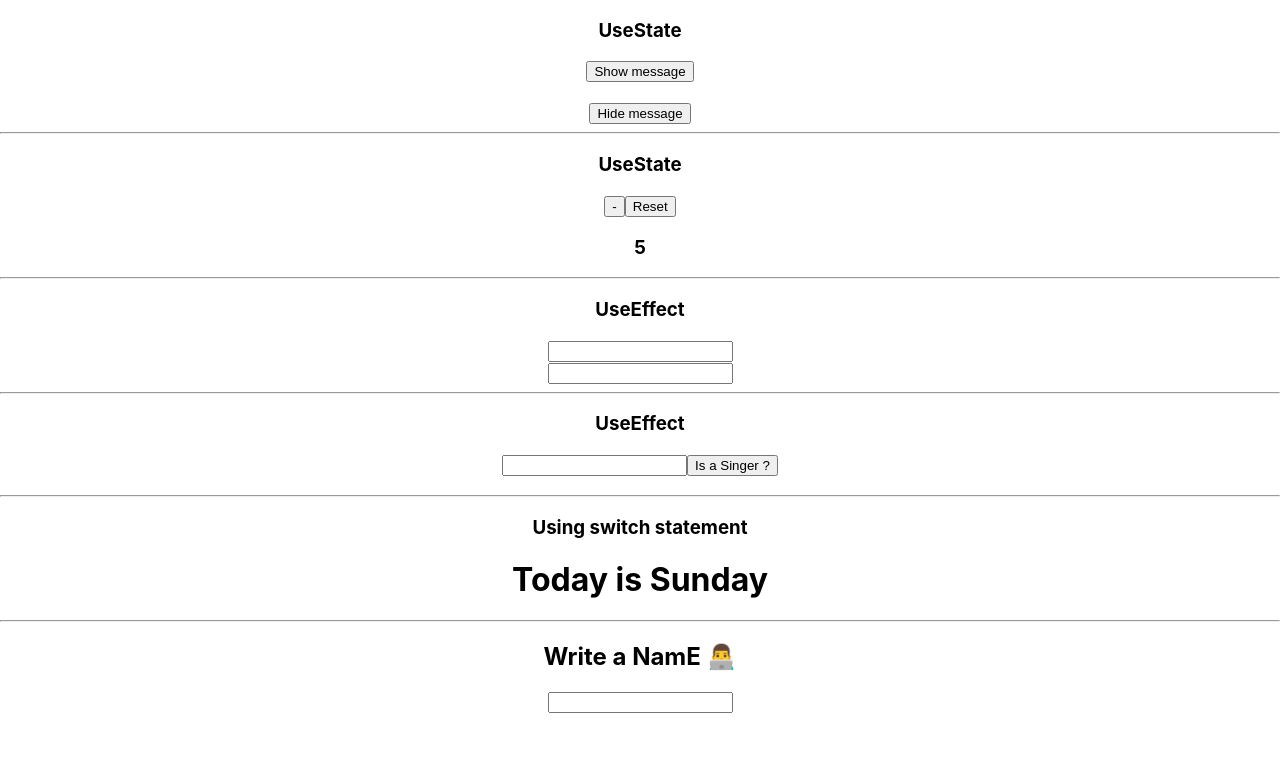
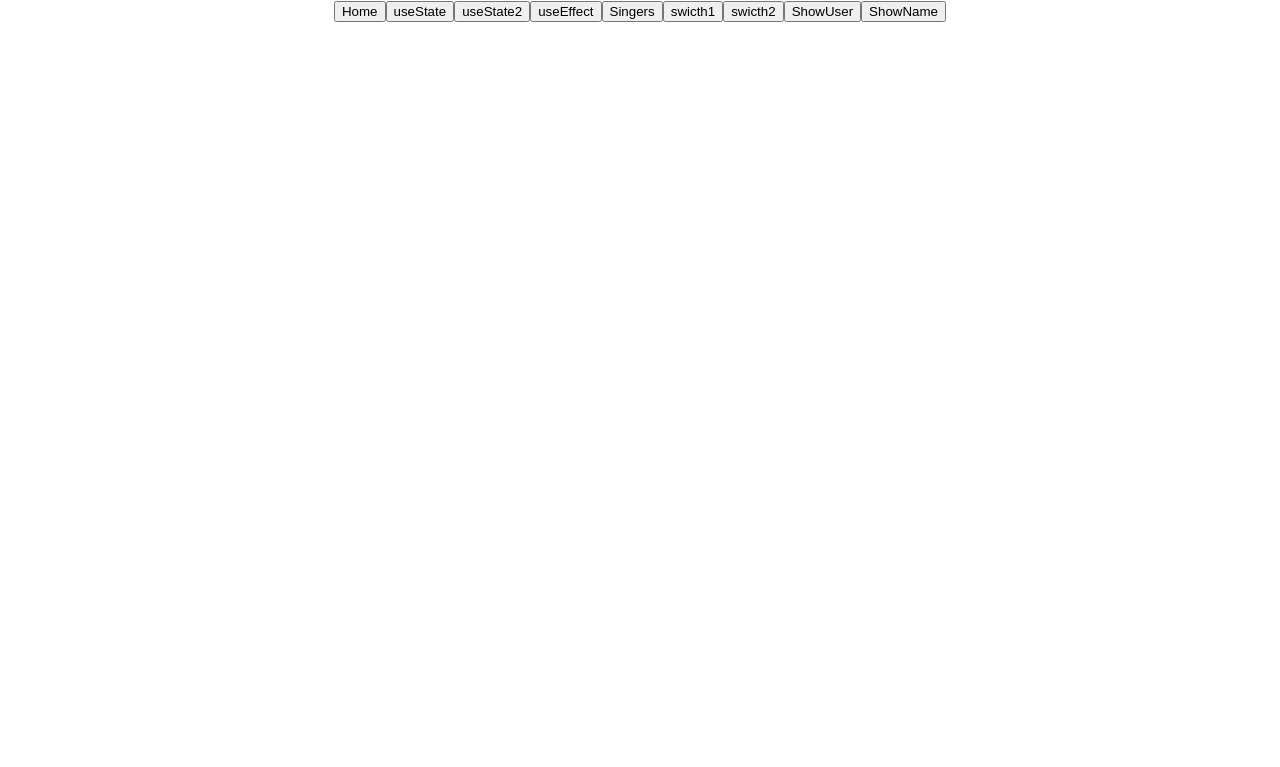
Before and after one commit to VittoAdesso/hooks_reviews, a React (Create React App) app: page / in a window 1280 px wide. Shown: the top 767 px of the page. Built offline with nearby package versions, Linux system fonts and the light colour scheme.

Commit message:
added react router & links to navigate

```diff
--- a/package.json
+++ b/package.json
@@ -9,6 +9,7 @@
     "node-sass": "^7.0.1",
     "react": "^18.2.0",
     "react-dom": "^18.2.0",
+    "react-router-dom": "^6.3.0",
     "react-scripts": "5.0.1",
     "web-vitals": "^2.1.4"
   },
--- a/src/App.js
+++ b/src/App.js
@@ -1,4 +1,6 @@
 import './App.css';
+import { Route, Routes } from "react-router-dom";
+
 import ShowContent from './components/hookUseState/showContent';
 import BeerTime from './components/hookUseState/beerTime';
 import FormHeroes from './components/hookUseEffect/formHeroes';
@@ -7,26 +9,25 @@ import Swicth from './components/hookUseEffect/swicth';
 import NewSinger from './components/hookUseEffect/newSinger';
 import ShowUser from './components/hookUseContext/useContext_1/showUser';
 import SnowName from './components/snowStyle/snowName';
+import NavBar from './components/navBar/navBar';
 
 function App() {
   return (
     // TODO: routers || links into a nav bar
     <div className="App">
-      <ShowContent message="Vittoooo, you got It!"/>
-      <hr/>
-      <BeerTime message="Beer Time my Friend"/>
-      <hr/>
-      <FormHeroes/>
-      <hr/>
-      <JoseMaSing/>
-      <hr/>
-      <Swicth/>
-      <hr/>
-      <NewSinger/>
-      <hr/>
-      <ShowUser/>
-      <hr/>
-      <SnowName/>
+
+    <Routes>
+          <Route path="/" element={<NavBar/>} />
+          <Route path="/state" element={<ShowContent message="Vittoooo, you got It!"/>} />
+          <Route path="/state2" element={ <BeerTime message="Beer Time my Friend"/>} />
+          <Route path="/effect" element={<FormHeroes/>} />
+          <Route path="/singers" element={ <JoseMaSing/>} />
+          <Route path="/swicth1" element={<Swicth/>} />
+          <Route path="/swicth2" element={<NewSinger/> } />
+          <Route path="/showUser" element={<ShowUser/>} />
+          <Route path="/showName" element={<SnowName/>} />
+        </Routes>
+
     </div>
   );
 }
--- /dev/null
+++ b/src/components/navBar/navBar.jsx
@@ -0,0 +1,39 @@
+import React from 'react';
+import { Link } from "react-router-dom";
+
+const NavBar = () => {
+    return (
+        <div>
+
+             <Link to="/">
+                <button>Home</button>
+            </Link>
+            <Link to="/state">
+                <button>useState</button>
+            </Link>
+            <Link to="/state2">
+                <button>useState2</button>
+            </Link>
+            <Link to="/effect">
+                <button>useEffect</button>
+            </Link>
+            <Link to="/singers">
+                <button>Singers</button>
+            </Link>
+            <Link to="/swicth1">
+                <button>swicth1</button>
+            </Link>
+            <Link to="/swicth2">
+                <button>swicth2</button>
+            </Link>
+            <Link to="/showUser">
+                <button>ShowUser</button>
+            </Link>
+            <Link to="/showName">
+                <button>ShowName</button>
+            </Link>
+        </div>
+    );
+}
+
+export default NavBar;
--- a/src/index.js
+++ b/src/index.js
@@ -1,12 +1,15 @@
 import React from 'react';
 import ReactDOM from 'react-dom/client';
+import { BrowserRouter } from "react-router-dom";
 import './index.css';
 import App from './App';
 
 
 const root = ReactDOM.createRoot(document.getElementById('root'));
 root.render(
-  <React.StrictMode>
+    <React.StrictMode>
+    <BrowserRouter>
     <App />
+    </BrowserRouter>
   </React.StrictMode>
 );
```
Also changed, not shown: 2 other files (tests, documents, lock files or other folders).
